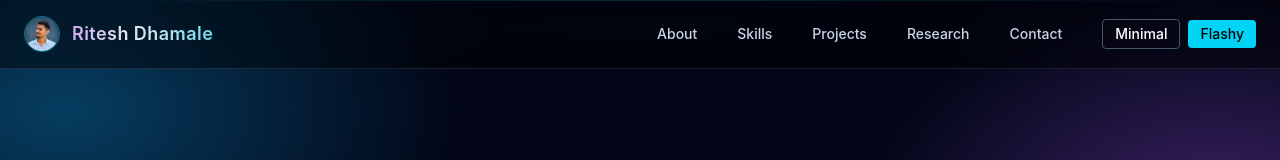
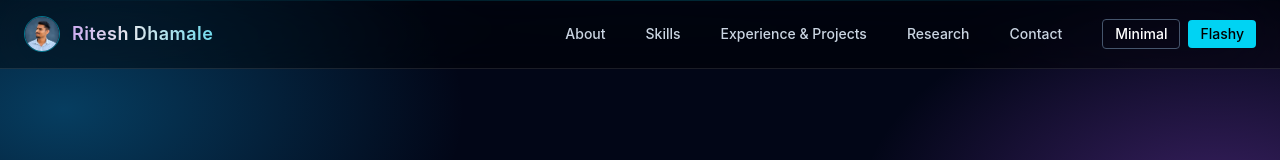
Before and after one commit to Ritesh-1703/Portfolio, a Next.js app: page / in a window 1280 px wide. Shown: the top 160 px of the page. Built offline with nearby package versions, Linux system fonts and the light colour scheme.

Commit message:
Updated the navbar

```diff
--- a/components/Navbar.tsx
+++ b/components/Navbar.tsx
@@ -14,7 +14,7 @@ export default function Navbar() {
   const links = [
     { name: "About", href: "/about" },
     { name: "Skills", href: "/skills" },
-    { name: "Projects", href: "/projects" },
+    { name: "Experience & Projects", href: "/projects" },
     { name: "Research", href: "/research" },
     { name: "Contact", href: "/contact" },
   ];
```
